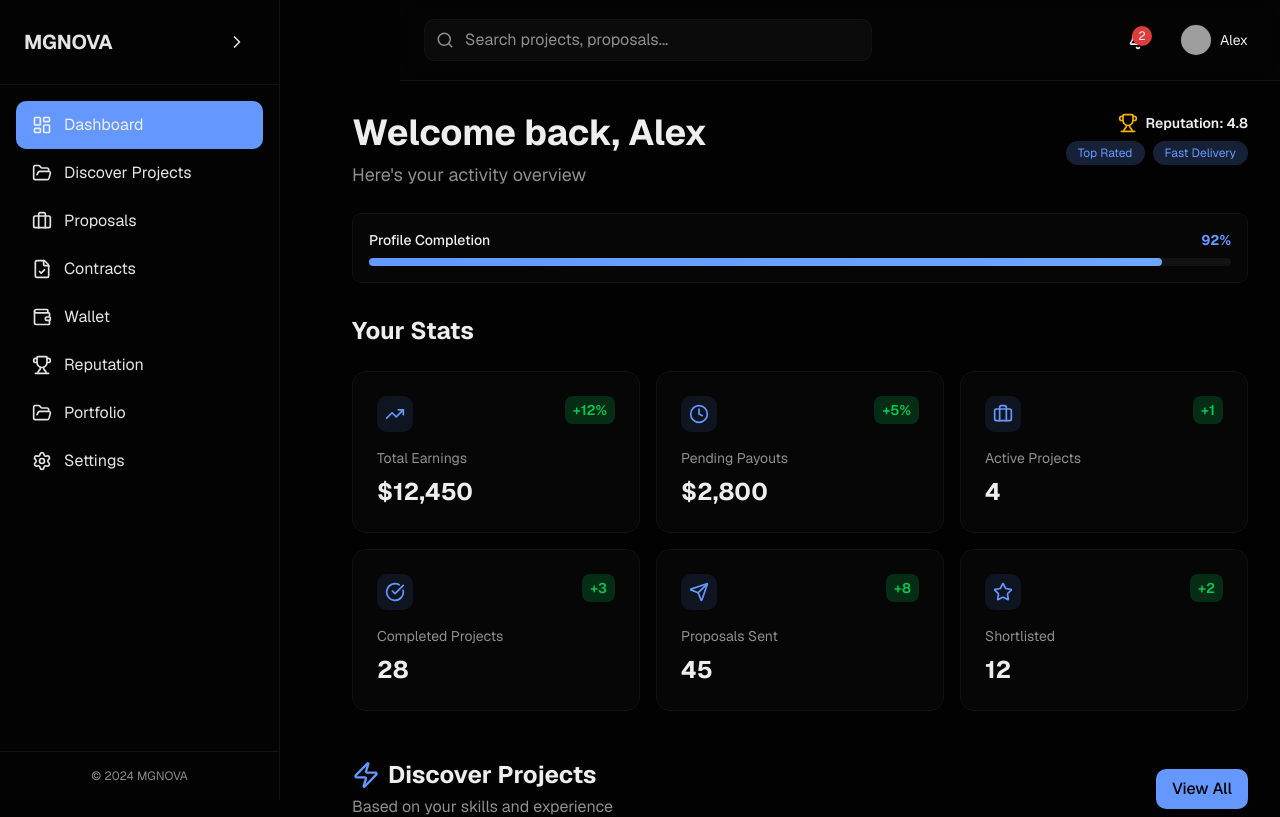
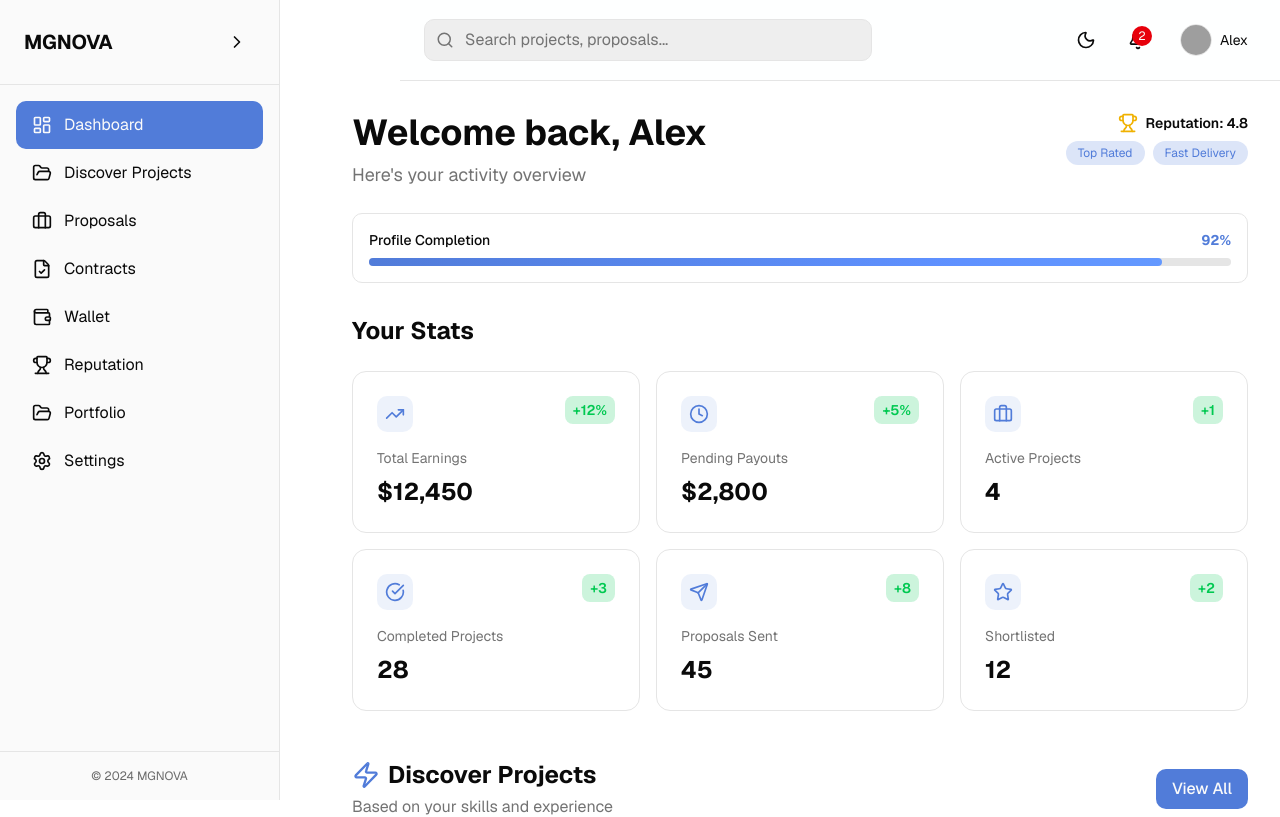
Before and after one commit to Gowri369271/mgnova-dashboard, a Next.js app: page / in a window 1280 px wide. Shown: the top 817 px of the page. Built offline with nearby package versions, Linux system fonts and the light colour scheme; grey boxes are pictures that could not be loaded.

Commit message:
feat: add dark/light theme toggle with persistent storage

```diff
--- a/app/layout.tsx
+++ b/app/layout.tsx
@@ -1,6 +1,7 @@
 import type { Metadata } from 'next'
 import { Geist, Geist_Mono } from 'next/font/google'
 import { Analytics } from '@vercel/analytics/next'
+import { ThemeProvider } from '@/contexts/ThemeContext'
 import './globals.css'
 
 const _geist = Geist({ subsets: ["latin"] });
@@ -35,9 +36,11 @@ export default function RootLayout({
   children: React.ReactNode
 }>) {
   return (
-    <html lang="en" className="dark">
+    <html lang="en" suppressHydrationWarning>
       <body className="font-sans antialiased bg-background text-foreground">
-        {children}
+        <ThemeProvider>
+          {children}
+        </ThemeProvider>
         {process.env.NODE_ENV === 'production' && <Analytics />}
       </body>
     </html>
--- a/app/page.tsx
+++ b/app/page.tsx
@@ -2,7 +2,7 @@
 
 import { motion } from 'framer-motion';
 import { Sidebar } from '@/components/dashboard/sidebar';
-import { Navbar } from '@/components/dashboard/navbar';
+import { NavbarWrapper } from '@/components/dashboard/navbar-wrapper';
 import { AnalyticsCard } from '@/components/analytics/AnalyticsCard';
 import { ProjectCard } from '@/components/projects/ProjectCard';
 import { ProposalTable } from '@/components/proposals/ProposalTable';
@@ -39,7 +39,7 @@ export default function Dashboard() {
       {/* Main Content */}
       <main className="flex-1 ml-80">
         {/* Navbar */}
-        <Navbar />
+        <NavbarWrapper />
 
         {/* Page Content */}
         <motion.div
--- /dev/null
+++ b/components/dashboard/navbar-wrapper.tsx
@@ -0,0 +1,7 @@
+'use client';
+
+import { Navbar } from './navbar';
+
+export function NavbarWrapper() {
+  return <Navbar />;
+}
--- a/components/dashboard/navbar.tsx
+++ b/components/dashboard/navbar.tsx
@@ -2,14 +2,16 @@
 
 import { useState } from 'react';
 import { motion, AnimatePresence } from 'framer-motion';
-import { Search, Bell, User, LogOut, Settings, MoreVertical } from 'lucide-react';
+import { Search, Bell, User, LogOut, Settings, MoreVertical, Moon, Sun } from 'lucide-react';
 import { mockUser, notifications } from '@/data/mockData';
+import { useTheme } from '@/contexts/ThemeContext';
 import Image from 'next/image';
 
 export function Navbar() {
   const [isSearchFocused, setIsSearchFocused] = useState(false);
   const [isNotificationOpen, setIsNotificationOpen] = useState(false);
   const [isProfileOpen, setIsProfileOpen] = useState(false);
+  const { theme, toggleTheme } = useTheme();
   const unreadCount = notifications.filter((n) => !n.read).length;
 
   return (
@@ -35,6 +37,22 @@ export function Navbar() {
 
         {/* Right Actions */}
         <div className="flex items-center gap-4 ml-6">
+          {/* Theme Toggle */}
+          <motion.button
+            onClick={toggleTheme}
+            className="p-2 hover:bg-accent/20 rounded-lg transition-colors text-foreground"
+            whileHover={{ scale: 1.05 }}
+            whileTap={{ scale: 0.95 }}
+          >
+            <motion.div
+              initial={false}
+              animate={{ rotate: theme === 'dark' ? 180 : 0 }}
+              transition={{ duration: 0.3 }}
+            >
+              {theme === 'dark' ? <Sun size={20} /> : <Moon size={20} />}
+            </motion.div>
+          </motion.button>
+
           {/* Notifications */}
           <div className="relative">
             <button
--- /dev/null
+++ b/contexts/ThemeContext.tsx
@@ -0,0 +1,60 @@
+'use client';
+
+import { createContext, useContext, useEffect, useState, ReactNode } from 'react';
+
+type Theme = 'light' | 'dark';
+
+interface ThemeContextType {
+  theme: Theme;
+  toggleTheme: () => void;
+}
+
+const ThemeContext = createContext<ThemeContextType | undefined>(undefined);
+
+const applyTheme = (newTheme: Theme) => {
+  if (typeof window === 'undefined') return;
+  const html = document.documentElement;
+  if (newTheme === 'dark') {
+    html.classList.add('dark');
+  } else {
+    html.classList.remove('dark');
+  }
+  localStorage.setItem('theme', newTheme);
+};
+
+export function ThemeProvider({ children }: { children: ReactNode }) {
+  const [theme, setTheme] = useState<Theme>('dark');
+  const [mounted, setMounted] = useState(false);
+
+  useEffect(() => {
+    // Check localStorage for saved theme preference
+    const savedTheme = localStorage.getItem('theme') as Theme | null;
+    const prefersDark = window.matchMedia('(prefers-color-scheme: dark)').matches;
+    const initialTheme = savedTheme || (prefersDark ? 'dark' : 'light');
+
+    setTheme(initialTheme);
+    applyTheme(initialTheme);
+    setMounted(true);
+  }, []);
+
+  const toggleTheme = () => {
+    const newTheme = theme === 'dark' ? 'light' : 'dark';
+    setTheme(newTheme);
+    applyTheme(newTheme);
+  };
+
+  // During SSR and initial hydration, don't render children that depend on theme
+  return (
+    <ThemeContext.Provider value={{ theme, toggleTheme }}>
+      {children}
+    </ThemeContext.Provider>
+  );
+}
+
+export function useTheme() {
+  const context = useContext(ThemeContext);
+  if (context === undefined) {
+    throw new Error('useTheme must be used within a ThemeProvider');
+  }
+  return context;
+}
```
